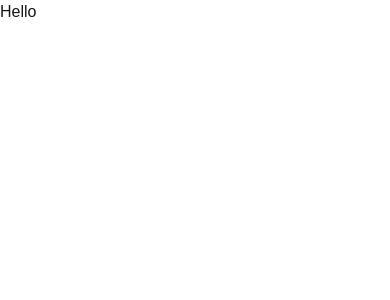
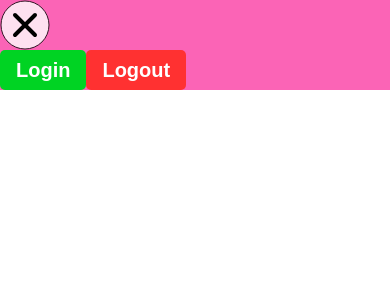
Before and after one commit to Sho8000/Sales-PM, a Next.js app: page / in a window 390 px wide. Shown: the top 300 px of the page. Built offline with nearby package versions, Linux system fonts and the light colour scheme.

Commit message:
added close/login and logout btn

```diff
--- /dev/null
+++ b/src/app/(components)/Btn/BTN.module.css
@@ -0,0 +1,83 @@
+/* Button responsive */
+@media only screen and (min-width:1441px){
+  .hideLarge{
+    display: block;
+  }
+  .hideMiddle{
+    display: none;
+  }
+  .hideSmall{
+    display: none;
+  }
+}
+
+@media only screen and (max-width:1440px){
+  .hideLarge{
+    display: none;
+  }
+  .hideMiddle{
+    display: block;
+  }
+  .hideSmall{
+    display: none;
+  }
+}
+
+@media only screen and (max-width:430px){
+  .hideLarge{
+    display: none;
+  }
+  .hideMiddle{
+    display: none;
+  }
+  .hideSmall{
+    display: block;
+  }
+}
+
+/* Text responsive */
+@media only screen and (min-width:1441px){
+  .loginOutbtnFont{
+    font-size: 40px;
+    font-weight: 700;
+  }
+}
+
+@media only screen and (max-width:1440px){
+  .loginOutbtnFont{
+    font-size: 30px;
+    font-weight: 700;
+  }
+}
+
+@media only screen and (max-width:430px){
+  .loginOutbtnFont{
+    font-size: 20px;
+    font-weight: 700;
+  }
+}
+
+/* Btn Size */
+@media only screen and (min-width:1441px){
+  .btnSize{
+    height: 80px;
+    padding: 0 2rem;
+    border-radius: 10px;
+  }
+}
+
+@media only screen and (max-width:1440px){
+  .btnSize{
+    height: 60px;
+    padding: 0 1.5rem;
+    border-radius: 7px;
+  }
+}
+
+@media only screen and (max-width:430px){
+  .btnSize{
+    height: 40px;
+    padding: 0 1rem;
+    border-radius: 5px;
+  }
+}
--- /dev/null
+++ b/src/app/(components)/Btn/CloseBtn.tsx
@@ -0,0 +1,41 @@
+"use client"
+
+import Styles from "./BTN.module.css"
+
+interface CloseBtnProps {
+  clickFunction: ()=>void;
+}
+
+export default function CloseBtn({clickFunction}:CloseBtnProps) {
+
+  return (
+    <>
+      {/* Large */}
+      <button className={`${Styles.hideLarge} cursor-pointer`} onClick={clickFunction}>
+        <svg width="100" height="100">
+          <circle cx={50} cy={50} r={47} fill="white" opacity="80%" stroke="black" strokeWidth={3}/>
+          <line x1="23" y1="23" x2="77" y2="77" style={{stroke:"black",strokeWidth:8,strokeLinecap: "round"}}/>
+          <line x1="23" y1="77" x2="77" y2="23" style={{stroke:"black",strokeWidth:8,strokeLinecap: "round"}}/>
+        </svg>
+      </button>
+
+      {/* Middle */}
+      <button className={`${Styles.hideMiddle} cursor-pointer`} onClick={clickFunction}>
+        <svg width="74" height="74">
+          <circle cx={37} cy={37} r={35} fill="white" opacity="80%" stroke="black" strokeWidth={2}/>
+          <line x1="20" y1="20" x2="54" y2="54" style={{stroke:"black",strokeWidth:6,strokeLinecap: "round"}}/>
+          <line x1="20" y1="54" x2="54" y2="20" style={{stroke:"black",strokeWidth:6,strokeLinecap: "round"}}/>
+        </svg>
+      </button>
+
+      {/* Small */}
+      <button className={`${Styles.hideSmall} cursor-pointer`} onClick={clickFunction}>
+        <svg width="50" height="50">
+          <circle cx={25} cy={25} r={24} fill="white" opacity="80%" stroke="black" strokeWidth={1}/>
+          <line x1="15" y1="15" x2="35" y2="35" style={{stroke:"black",strokeWidth:4,strokeLinecap: "round"}}/>
+          <line x1="15" y1="35" x2="35" y2="15" style={{stroke:"black",strokeWidth:4,strokeLinecap: "round"}}/>
+        </svg>
+      </button>
+    </>
+  );
+}
--- /dev/null
+++ b/src/app/(components)/Btn/LoginLogoutBtn.tsx
@@ -0,0 +1,22 @@
+"use client"
+
+import Styles from "./BTN.module.css"
+
+interface LoginLogoutBtnProps {
+  text:"Login"|"Logout";
+  clickFunction: ()=>void;
+}
+
+export default function LoginLogoutBtn({text,clickFunction}:LoginLogoutBtnProps) {
+
+  return (
+    <button
+      className={`
+        ${Styles.btnSize}
+        ${text==="Login"?("bg-[#00D323]"):("bg-[#FF3131]")}
+      `}
+      onClick={clickFunction}>
+        <p className={`text-white ${Styles.loginOutbtnFont}`}>{text}</p>
+    </button>
+  );
+}
--- a/src/app/page.tsx
+++ b/src/app/page.tsx
@@ -1,6 +1,23 @@
+"use client"
+
+import CloseBtn from "./(components)/Btn/CloseBtn";
+import LoginLogoutBtn from "./(components)/Btn/LoginLogoutBtn";
 
 export default function Home() {
+
+  const test = () => {
+    console.log("Test")
+  }
+
+  const LoginLogout = () => {
+    console.log("Login/Logout")
+  }
+
   return (
-    <div>Hello</div>
+    <section className="bg-pink-400">
+      <CloseBtn clickFunction={test}/>
+      <LoginLogoutBtn text="Login" clickFunction={LoginLogout}/>
+      <LoginLogoutBtn text="Logout" clickFunction={LoginLogout}/>
+    </section>
   );
 }
```
